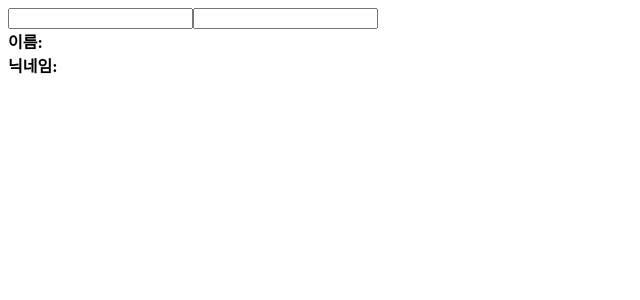
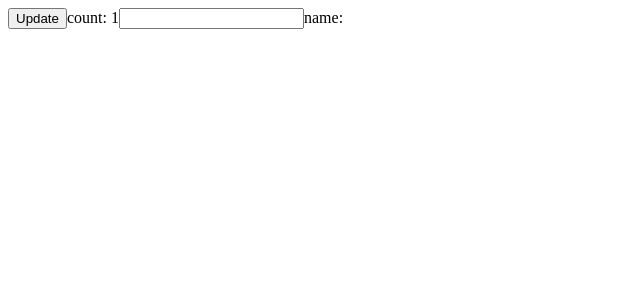
Before and after one commit to skdding3/react2022-prac, a React (Create React App) app: page / in a window 1280 px wide. Shown: the top 300 px of the page, without its empty margins (0-640 px from the left). Built offline with nearby package versions, Linux system fonts and the light colour scheme.

Commit message:
useEffect Prac

```diff
--- a/src/App.js
+++ b/src/App.js
@@ -1,10 +1,30 @@
-import React from "react";
-import Info from "./component/Info";
+import React, { useState, useEffect } from "react";
 
-// import Home from "./routes/Home";
-// import Detail from "./routes/Detail";
-const App = () => {
-  return <Info />;
-};
+function App() {
+  // State
+  const [count, setCount] = useState(1);
+  const [name, setName] = useState("");
+
+  const handleCountUpdate = () => {
+    setCount(count + 1);
+  };
+
+  const handleInputChange = (e) => {
+    setName(e.target.value);
+  };
+  // Effect => 렌더링 될때 마다 실행됨 => 마운트 + [ item ] 이 변경될떄만 적용
+  useEffect(() => {
+    console.log("count 변화");
+  }, [count]);
+
+  return (
+    <div>
+      <button onClick={handleCountUpdate}>Update</button>
+      <span>count: {count}</span>
+      <input type="text" value={name} onChange={handleInputChange} />
+      <span>name: {name}</span>
+    </div>
+  );
+}
 
 export default App;
```
